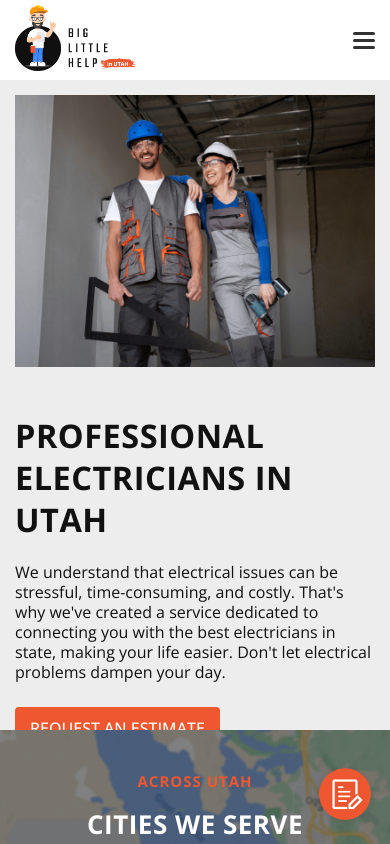
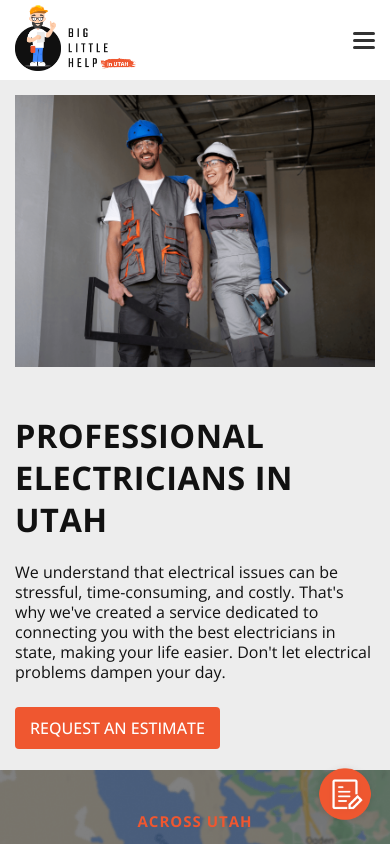
Before and after one commit to ValerieVichi/construction-landing, a React (Vite) app: page /about in a window 390 px wide. Shown: the top 844 px of the page. Built offline with nearby package versions, Linux system fonts and the light colour scheme.

Commit message:
Make the floating request button appear after the top form is scrolled. Feature is active on the main page only

```diff
--- a/package.json
+++ b/package.json
@@ -22,6 +22,7 @@
     "react": "^18.2.0",
     "react-burger-menu": "^3.0.9",
     "react-dom": "^18.2.0",
+    "react-fns": "^1.4.0",
     "react-hook-form": "^7.48.2",
     "react-phone-number-input": "^3.3.8",
     "react-responsive-carousel": "^3.2.23",
--- a/src/components/AboutHeader.jsx
+++ b/src/components/AboutHeader.jsx
@@ -17,7 +17,7 @@ export default function AboutHeader() {
   const baseURL = useVersionPath();
 
   return (
-    <div className="about-header">
+    <div className={useVersionClass("about-header")}>
       <Container classToAdd={flexClass}>
         <div className={useVersionClass("about-header-moto")}>
           <h1>{text.header_h}</h1>
--- a/src/components/FloatingRequest.jsx
+++ b/src/components/FloatingRequest.jsx
@@ -1,13 +1,41 @@
 import "../stylesheets/build/FloatingRequest.css";
+import PropTypes from "prop-types";
 import useVersionPath from "../hooks/useVersionPath";
+import { useEffect, useState } from "react";
 
-export default function FloatingRequest() {
+export default function FloatingRequest({ isMainPage }) {
   const baseURL = useVersionPath();
+  const [showFloating, setShowFloating] = useState(false);
+
+  useEffect(() => {
+    if (!isMainPage) {
+      setShowFloating(true);
+    } else {
+      const header = document.getElementsByClassName("header");
+
+      const handleScroll = () => {
+        if (header[0].getBoundingClientRect().bottom <= 810) {
+          setShowFloating(true);
+        } else setShowFloating(false);
+      };
+
+      window.addEventListener("scroll", handleScroll);
+      return () => {
+        window.removeEventListener("scroll", handleScroll);
+      };
+    }
+  }, [isMainPage]);
+
+  if (!showFloating) {
+    return null;
+  }
   return (
-    <>
-      <div className="floating-request">
-        <img src={`${baseURL}/floating-request.png`} />
-      </div>
-    </>
+    <div className="floating-request">
+      <img src={`${baseURL}/floating-request.png`} />
+    </div>
   );
 }
+
+FloatingRequest.propTypes = {
+  isMainPage: PropTypes.bool,
+};
--- a/src/components/RequestEstimateModal.jsx
+++ b/src/components/RequestEstimateModal.jsx
@@ -31,7 +31,7 @@ export default function RequestEstimateModal({ isClicked, closeModalHandler }) {
           onClickFormSubmit={closeModalHandler}
         />
         <div className="popup-form-close" onClick={closeModalHandler}>
-          <img id="popup-form-img" src="src/images/clear.png" alt="close" />
+          <img id="popup-form-img" src="./images/clear.png" alt="close" />
         </div>
       </div>
     </div>
--- a/src/hooks/useVersion.jsx
+++ b/src/hooks/useVersion.jsx
@@ -2,6 +2,8 @@ export const ELECTRIC_VARIANT = "electric";
 export const PLUMBER_VARIANT = "plumber";
 
 export default function useVersion() {
-  return import.meta.env.VITE_SITE_VERSION === 'plumbing' ? PLUMBER_VARIANT : ELECTRIC_VARIANT;
-  // return ELECTRIC_VARIANT;
+  return import.meta.env.VITE_SITE_VERSION === "plumbing"
+    ? PLUMBER_VARIANT
+    : ELECTRIC_VARIANT;
+  // return PLUMBER_VARIANT;
 }
--- a/src/routes/About.jsx
+++ b/src/routes/About.jsx
@@ -17,7 +17,7 @@ export default function About() {
       <Cities />
       <Footer />
       <ClickRequest requestAnchor={"#make-request-ab"} needToCloseMenu={false}>
-        {floatingIsActive ? <FloatingRequest /> : null}
+        {floatingIsActive ? <FloatingRequest isMainPage={false} /> : null}
       </ClickRequest>
     </>
   );
--- a/src/routes/App.jsx
+++ b/src/routes/App.jsx
@@ -22,7 +22,7 @@ export default function App() {
       <Cities />
       <Footer />
       <ClickRequest needToCloseMenu={false}>
-        {floatingIsActive ? <FloatingRequest /> : null}
+        {floatingIsActive ? <FloatingRequest isMainPage={true} /> : null}
       </ClickRequest>
     </>
   );
--- a/src/stylesheets/AboutHeader.scss
+++ b/src/stylesheets/AboutHeader.scss
@@ -1,12 +1,15 @@
 @use "Header";
 
 .about-header {
-  height: 945px;
   margin-top: 150px;
   background: #ededed;
   display: flex;
   flex-direction: row;
   justify-content: center;
+}
+.about-header-electric,
+.about-header-plumber {
+  height: 945px;
 }
 .about-flex-row {
   display: flex;
@@ -88,7 +91,8 @@
   }
 }
 @media (max-width: 1800px) {
-  .about-header {
+  .about-header-electric,
+  .about-header-plumber {
     height: 800px;
   }
 }
@@ -102,7 +106,8 @@
 }
 
 @media (max-width: 900px) {
-  .about-header {
+  .about-header-electric,
+  .about-header-plumber {
     height: 1000px;
   }
   .about-header-moto {
@@ -119,7 +124,8 @@
 }
 
 @media (max-width: 768px) {
-  .about-header {
+  .about-header-electric,
+  .about-header-plumber {
     height: 910px;
   }
   .about-header-pic {
@@ -129,12 +135,18 @@
   }
 }
 @media (max-width: 650px) {
-  .about-header {
+  .about-header-plumber {
     height: 850px;
+  }
+  .about-header-electric {
+    height: 870px;
   }
 }
 @media (max-width: 600px) {
-  .about-header {
+  .about-header-electric {
+    height: 870px;
+  }
+  .about-header-plumber {
     height: 810px;
   }
 }
@@ -144,12 +156,14 @@
   }
 }
 @media (max-width: 527px) {
-  .about-header {
+  .about-header-electric,
+  .about-header-plumber {
     height: 840px;
   }
 }
 @media (max-width: 500px) {
-  .about-header {
+  .about-header-electric,
+  .about-header-plumber {
     height: 700px;
   }
   .about-header-moto {
@@ -161,12 +175,16 @@
 }
 
 @media (max-width: 400px) {
-  .about-header {
+  .about-header-electric {
+    height: 690px;
+  }
+  .about-header-plumber {
     height: 650px;
   }
 }
 @media (max-width: 356px) {
-  .about-header {
+  .about-header-electric,
+  .about-header-plumber {
     height: 670px;
   }
 }
```
Also changed, not shown: 1 other file (tests, documents, lock files or other folders).
